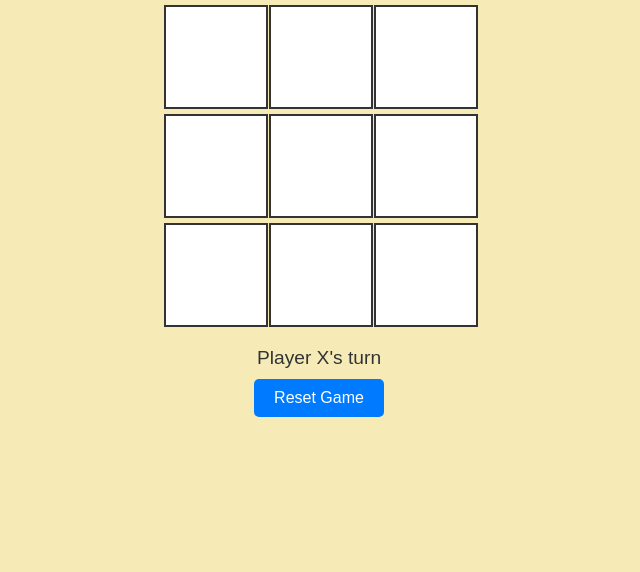
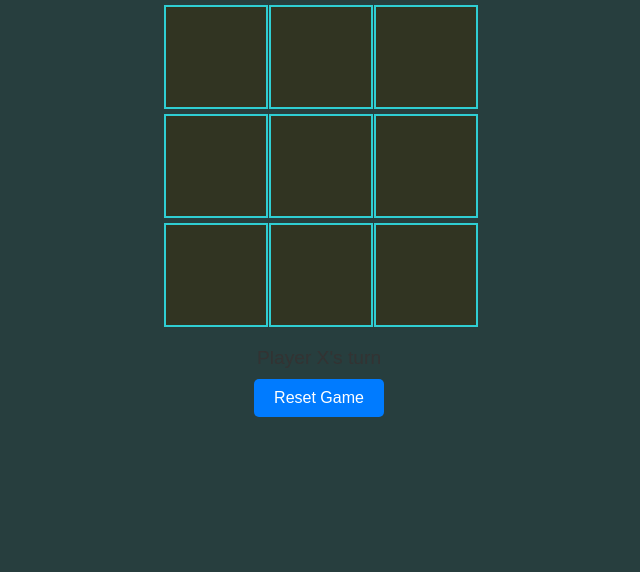
Before and after one commit to vikasjyadav/tic-tac-toe, a plain HTML site: page index.html in a window 1280 px wide. Shown: the part 228-800 px from the top of the page, without its empty margins (321-961 px from the left). Drawn offline with Linux system fonts and the light colour scheme.

Commit message:
Update style.css

```diff
--- a/style.css
+++ b/style.css
@@ -5,7 +5,7 @@ body {
     align-items: center;
     height: 100vh;
     margin: 0;
-    background-color: #e3bc0b4b;
+    background-color: #173030ed;
 }
 
 .container {
@@ -27,8 +27,8 @@ h1 {
 .cell {
     width: 100px;
     height: 100px;
-    background-color: white;
-    border: 2px solid #333;
+    background-color: rgb(49,52,34);
+    border: 2px solid #2fced3;
     font-size: 2em;
     text-align: center;
     line-height: 100px;
@@ -38,7 +38,7 @@ h1 {
 
 .cell.taken {
     pointer-events: none;
-    color: gray;
+    color: rgb(25,228,38);
 }
 
 #status {
```
